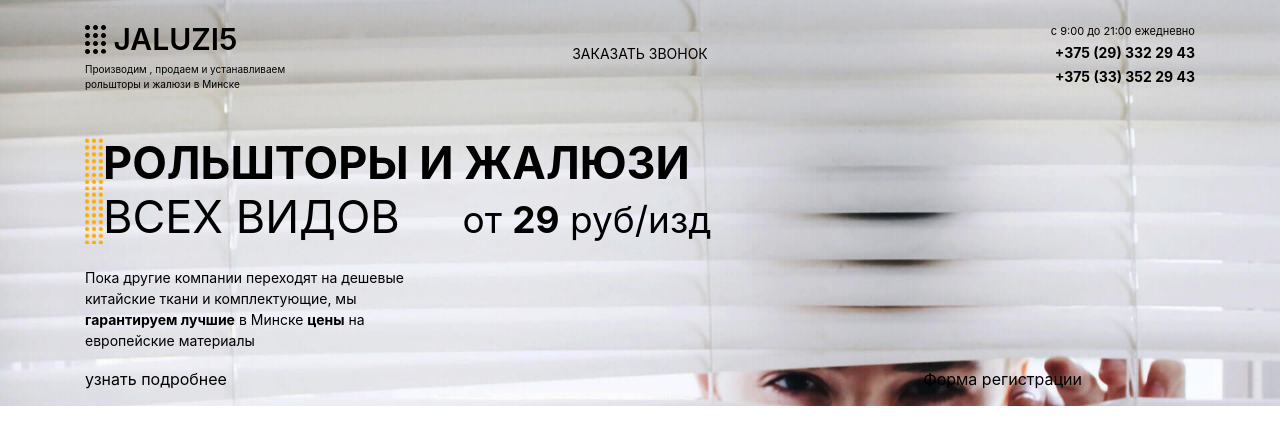
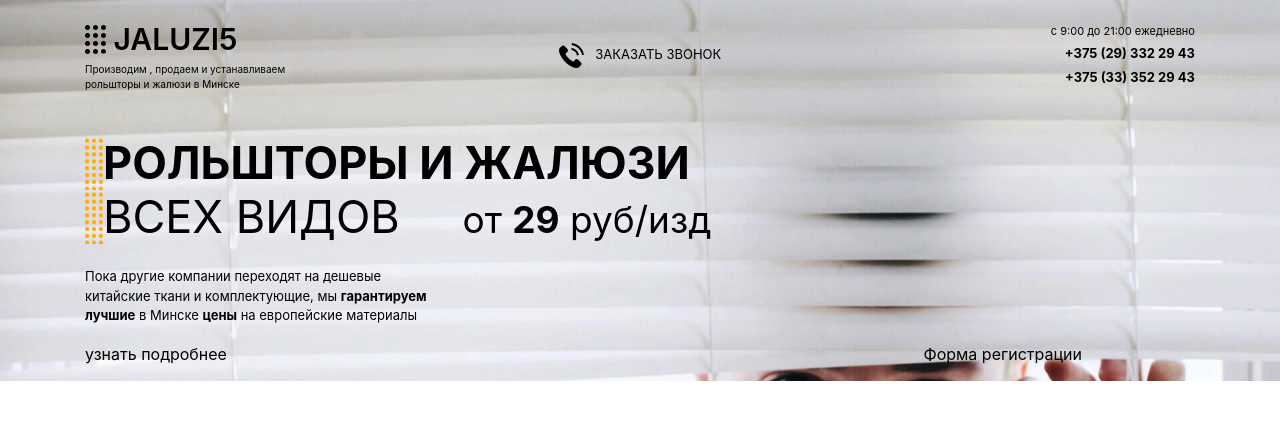
Before and after one commit to SergeySalimov/Project, a website: page index.html in a window 1280 px wide. Drawn offline with Linux system fonts and the light colour scheme.

Commit message:
feat (index.html + styles.scss): section1 animation done

```diff
--- a/index.html
+++ b/index.html
@@ -16,7 +16,8 @@
 <body>
 <section class="first-section">
   <header>
-    <div class="container">
+    <!--ml-sm-1 mr-sm-1 ml-md-2 mr-md-2 ml-lg-3 mr-lg-3-->
+    <div class="container mx-auto">
       <div class="row">
         <div class="col-xs-12 col-sm-4">
           <div class="logo">
@@ -33,6 +34,19 @@
         <div class="col-xs-12 col-sm-4">
           <div class="get-a-call">
             <a href="#">
+              <!--<object type="image/svg+xml" data="img/svg/telephone.svg" id="header-phone"></object>-->
+              <svg x="0px" y="0px" viewBox="0 0 512 512">
+                <path d="M389.3,338.7c-16.7-16.5-37.6-16.5-54.2,0c-12.7,12.6-25.4,25.1-37.8,37.9c-3.4,3.5-6.3,4.3-10.4,1.9
+			c-8.2-4.5-16.9-8.1-24.8-13c-36.8-23.1-67.5-52.8-94.8-86.3c-13.5-16.6-25.6-34.4-34-54.4c-1.7-4-1.4-6.7,1.9-10
+			c12.7-12.3,25-24.8,37.5-37.4c17.4-17.5,17.4-37.9-0.1-55.5c-9.9-10-19.8-19.8-29.7-29.8c-10.2-10.2-20.3-20.6-30.7-30.7
+			c-16.7-16.3-37.6-16.3-54.2,0.1C45,74,32.8,86.9,19.8,99.3C7.7,110.7,1.7,124.7,0.4,141c-2,26.5,4.5,51.6,13.6,76
+			c18.8,50.5,47.3,95.4,81.9,136.5C142.7,409,198.5,453,263.9,484.8c29.4,14.3,59.9,25.3,93,27.1c22.8,1.3,42.6-4.5,58.5-22.3
+			c10.9-12.1,23.1-23.2,34.6-34.8c17-17.3,17.2-38.1,0.2-55.2C430,379.2,409.6,358.9,389.3,338.7z"/>
+                <path d="M368.9,253.8l39.3-6.7c-6.2-36.1-23.2-68.8-49.1-94.8c-27.4-27.4-62-44.6-100.1-50l-5.5,39.5
+			c29.5,4.2,56.4,17.5,77.6,38.7C351,200.5,364.1,225.9,368.9,253.8z"/>
+                <path d="M430.4,82.9C385,37.5,327.6,8.8,264.2,0l-5.5,39.5C313.4,47.2,363,72,402.3,111.1c37.2,37.2,61.6,84.2,70.4,135.8
+			l39.3-6.7C501.7,180.4,473.4,126,430.4,82.9z"/>
+              </svg>
               <span>заказать звонок</span>
             </a>
           </div>
--- a/src/styles.scss
+++ b/src/styles.scss
@@ -7,8 +7,12 @@ $smallFontSizeSm: 8px;
 $bigFontSizeXs: 23px;
 $bigFontSizeSm: 33px;
 $bigFontSizeMd: 45px;
-$mediumFontSize: 14px;
+$mediumFontSize: 13px;
 $mediumFontSizeXs: 10px;
+$radiusOfPhoneCalling: 10px;
+
+// уменьшить margin
+//$spacer: 0rem;
 
 //$linkFontSize: 17px;
 //$formFontSize: 11px;
@@ -78,12 +82,38 @@ $mediumFontSizeXs: 10px;
       font-weight: 400;
       text-align: center;
       padding-top: 0;
+      vertical-align: middle;
       @media (min-width: map-get($grid-breakpoints, "sm")) {
         padding-top: $basePaddingTopSmAndMd;
       }
       a {
+        svg {
+          width: 25px;
+          height: 25px;
+
+          // hover on <a> && <svg>
           &:hover {
+            //animation: tel .8s ease-in infinite;
+          }
+        }
+        &:hover {
+          svg {
+            box-shadow: 0 0 0 $radiusOfPhoneCalling #ffac00;
+            background: $mainFontColor2;
+            border-radius: 50% 50%;
+            fill: #fff;
+            animation: tel .8s ease-in infinite;
+            @keyframes tel {
+              45% {transform: rotate(-0.1turn)}
+              45% {transform: rotate(0.2turn)}
+            }
+
+          }
           color: $mainFontColor2;
+
+        }
+        span {
+          padding-left: $radiusOfPhoneCalling - 2;
         }
       }
     }
```
Also changed, not shown: dist/styles.css, img/svg/telephone.svg (added). Lines whose indentation alone changed are shown as unchanged.
